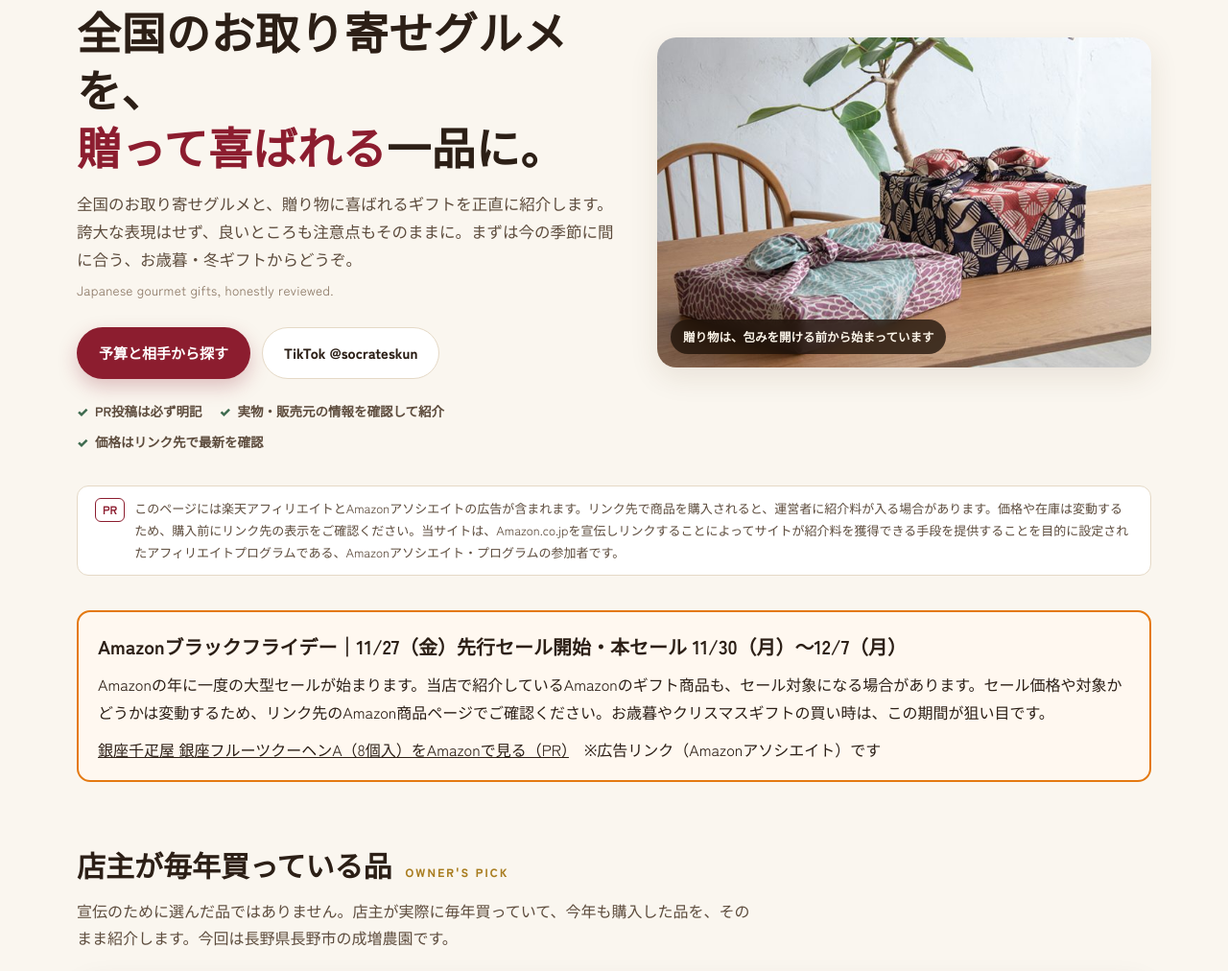
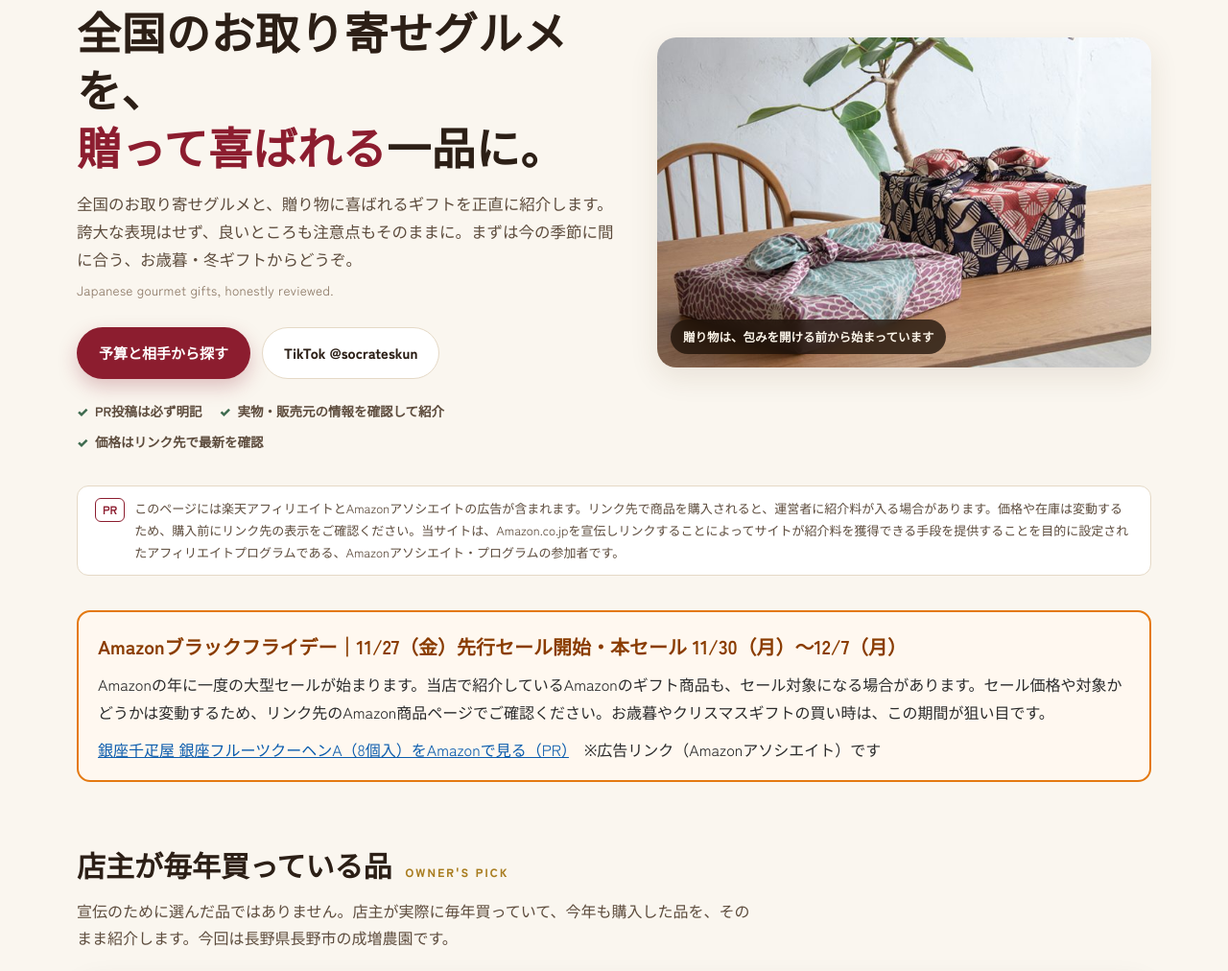
Before and after one commit to Githubkokutarou6/Githubkokutarou6.github.io, a plain HTML site: page index.html in a window 1280 px wide. Shown: the part 202-1214 px from the top of the page at 96% size. Drawn offline with Linux system fonts and the light colour scheme.

Commit message:
Fix Black Friday notice text colors for dark mode

```diff
--- a/index.html
+++ b/index.html
@@ -401,10 +401,10 @@
   <!-- Black Friday notice -->
   <section class="block" id="blackfriday" style="padding-top:28px;padding-bottom:4px">
     <div class="wrap">
-      <div style="border:2px solid #e47911;border-radius:14px;padding:18px 20px;background:#fff8f0">
-        <h2 style="margin:0 0 8px;font-size:20px">Amazonブラックフライデー｜11/27（金）先行セール開始・本セール 11/30（月）〜12/7（月）</h2>
-        <p style="margin:0 0 10px;line-height:1.8">Amazonの年に一度の大型セールが始まります。当店で紹介しているAmazonのギフト商品も、セール対象になる場合があります。セール価格や対象かどうかは変動するため、リンク先のAmazon商品ページでご確認ください。お歳暮やクリスマスギフトの買い時は、この期間が狙い目です。</p>
-        <p style="margin:0"><a href="https://www.amazon.co.jp/dp/B018JKTLSY?tag=handpank0c-22" target="_blank" rel="noopener sponsored">銀座千疋屋 銀座フルーツクーヘンA（8個入）をAmazonで見る（PR）</a>　※広告リンク（Amazonアソシエイト）です</p>
+      <div style="border:2px solid #e47911;border-radius:14px;padding:18px 20px;background:#fff8f0;color:#2b2b2b">
+        <h2 style="margin:0 0 8px;font-size:20px;color:#8a3c00">Amazonブラックフライデー｜11/27（金）先行セール開始・本セール 11/30（月）〜12/7（月）</h2>
+        <p style="margin:0 0 10px;line-height:1.8;color:#2b2b2b">Amazonの年に一度の大型セールが始まります。当店で紹介しているAmazonのギフト商品も、セール対象になる場合があります。セール価格や対象かどうかは変動するため、リンク先のAmazon商品ページでご確認ください。お歳暮やクリスマスギフトの買い時は、この期間が狙い目です。</p>
+        <p style="margin:0;color:#2b2b2b"><a style="color:#0b5cad" href="https://www.amazon.co.jp/dp/B018JKTLSY?tag=handpank0c-22" target="_blank" rel="noopener sponsored">銀座千疋屋 銀座フルーツクーヘンA（8個入）をAmazonで見る（PR）</a>　※広告リンク（Amazonアソシエイト）です</p>
       </div>
     </div>
   </section>
```
